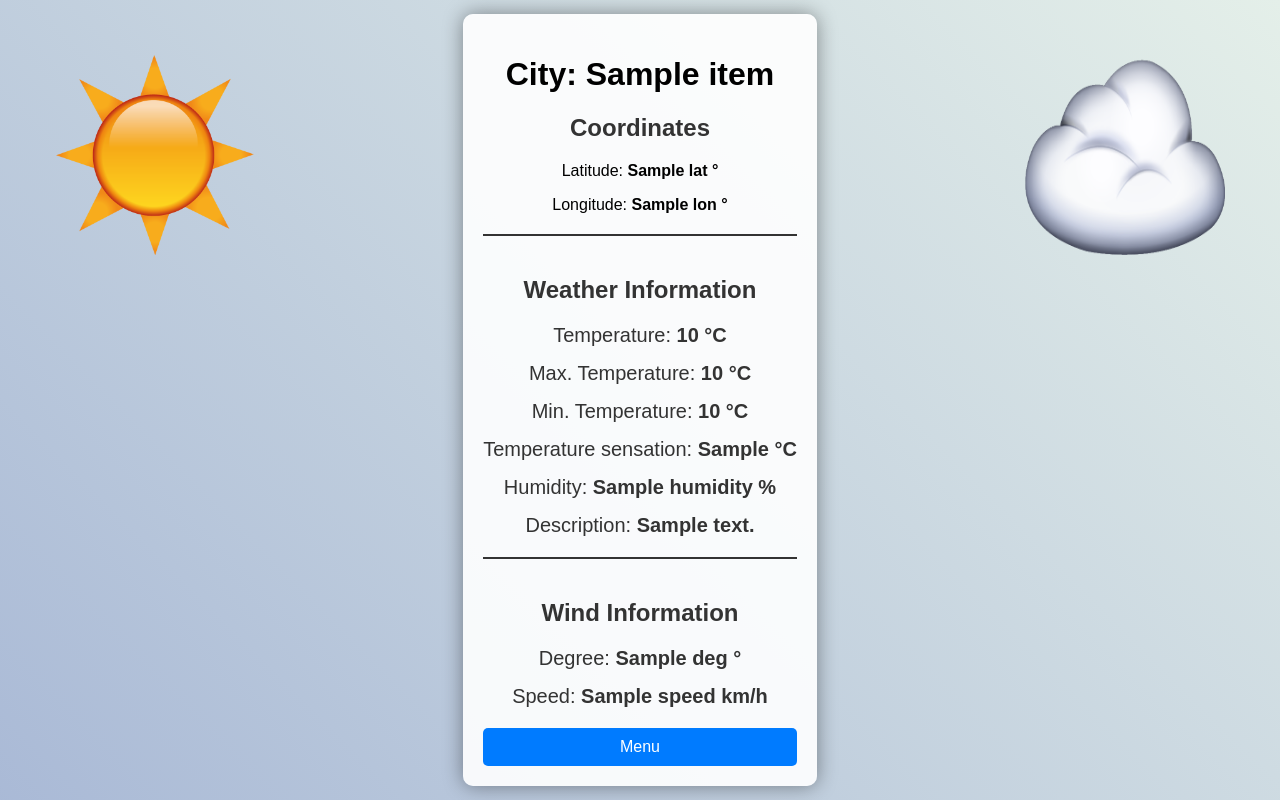
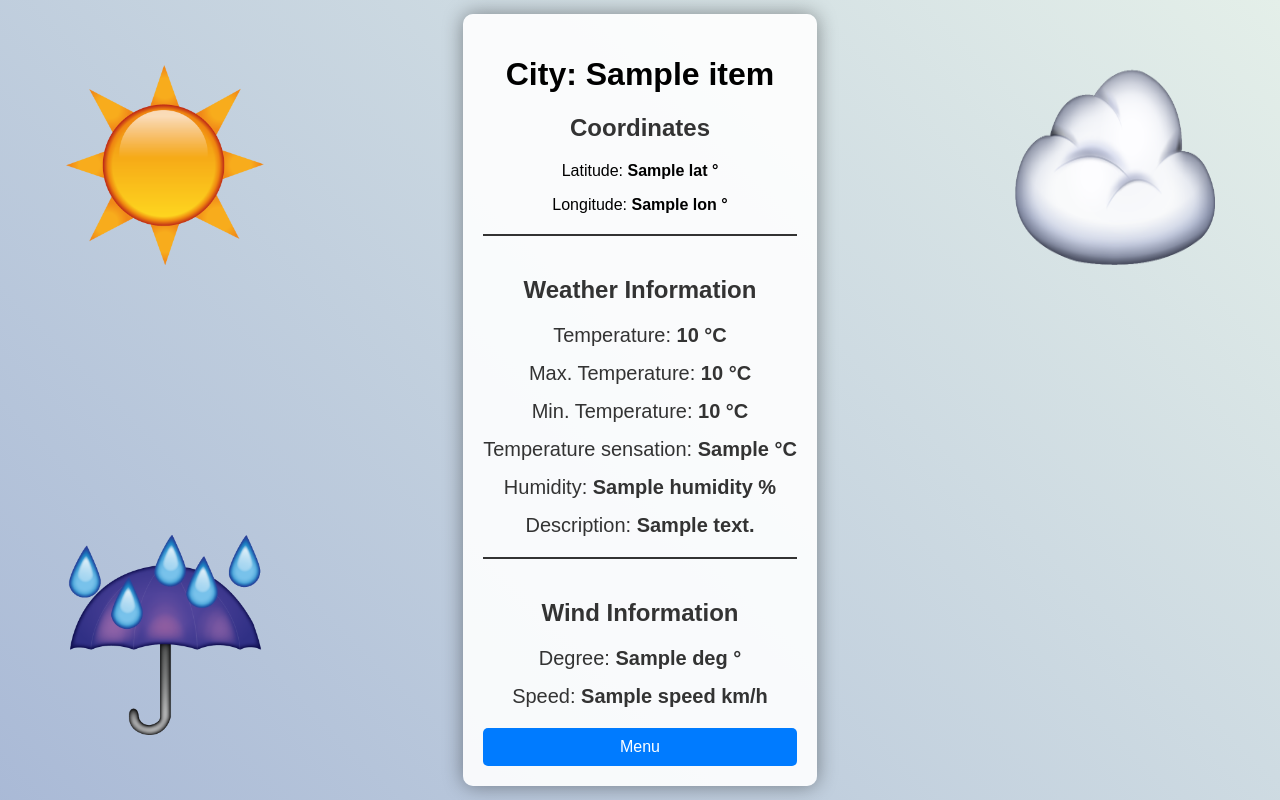
Before and after one commit to Xeonam/Weather-Forecast, a Flask app: page /weather in a window 1280 px wide. Run offline with Flask 3, Linux system fonts and the light colour scheme; a database or web service that is not in the repository returns one stand-in record (values such as "Sample title"); data that the repository does not hold is empty.

Commit message:
Add umbrella-with-rain image to weather.html and the css for it

```diff
--- a/WeatherForecast/static/weather.css
+++ b/WeatherForecast/static/weather.css
@@ -95,11 +95,16 @@ body {
 }
 
 .top-left {
-    top: 55px;
-    left: 55px;
+    top: 65px;
+    left: 65px;
 }
 
 .top-right {
-    top: 55px;
-    right: 55px;
+    top: 65px;
+    right: 65px;
 }
+
+.bottom-left {
+    bottom: 65px;
+    left: 65px;
+}
--- a/WeatherForecast/templates/weather.html
+++ b/WeatherForecast/templates/weather.html
@@ -39,5 +39,7 @@
 
     <img src="static/images/cloud-image.png" alt="Cloud" class="corner-image top-right">
 
+    <img src="static/images/umbrella-rain-image.png" alt="Umbrella-with-rain" class="corner-image bottom-left">
+
 </body>
 </html>
```
Also changed, not shown: WeatherForecast/static/images/umbrella-rain-image.png (added).
